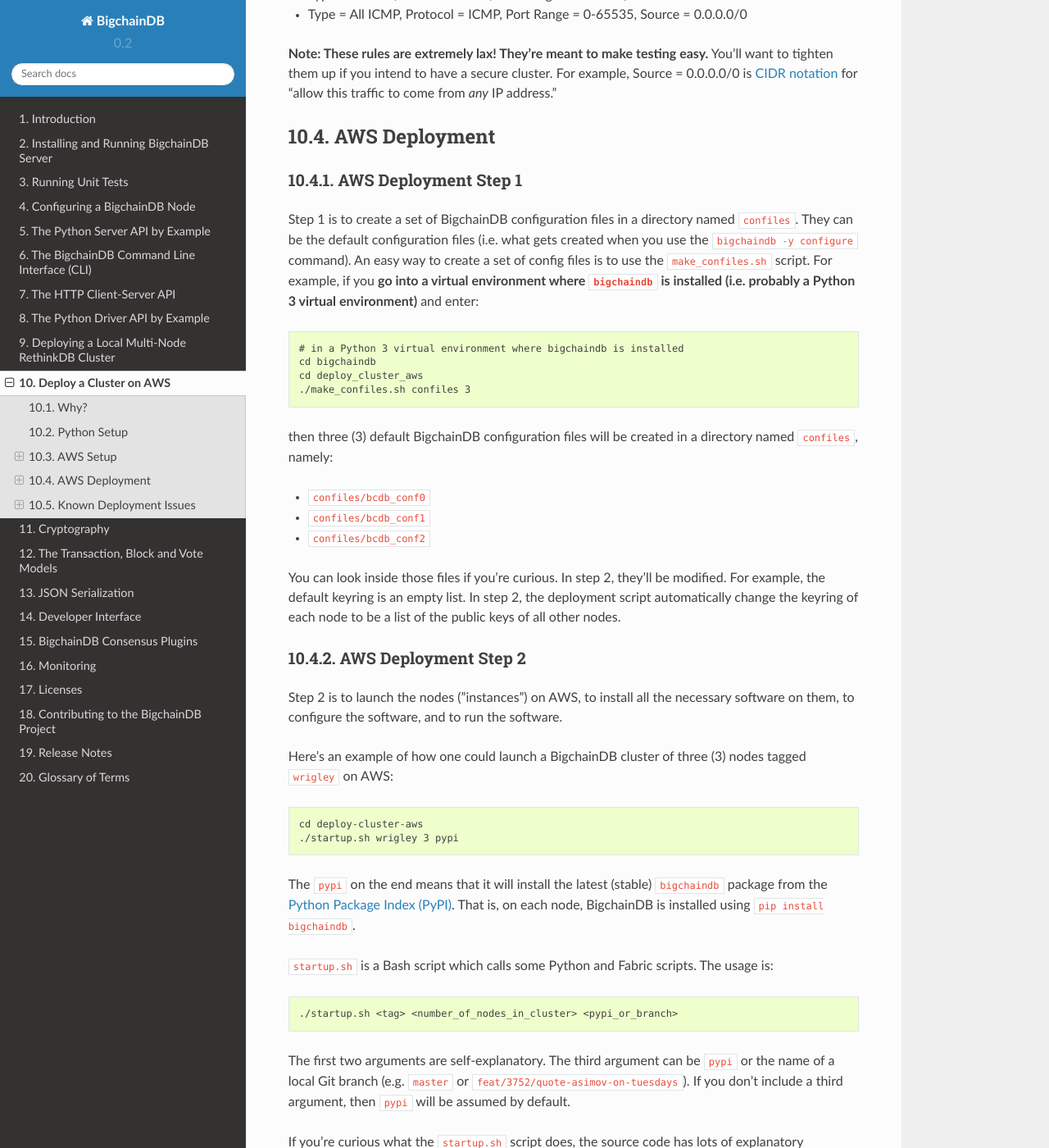
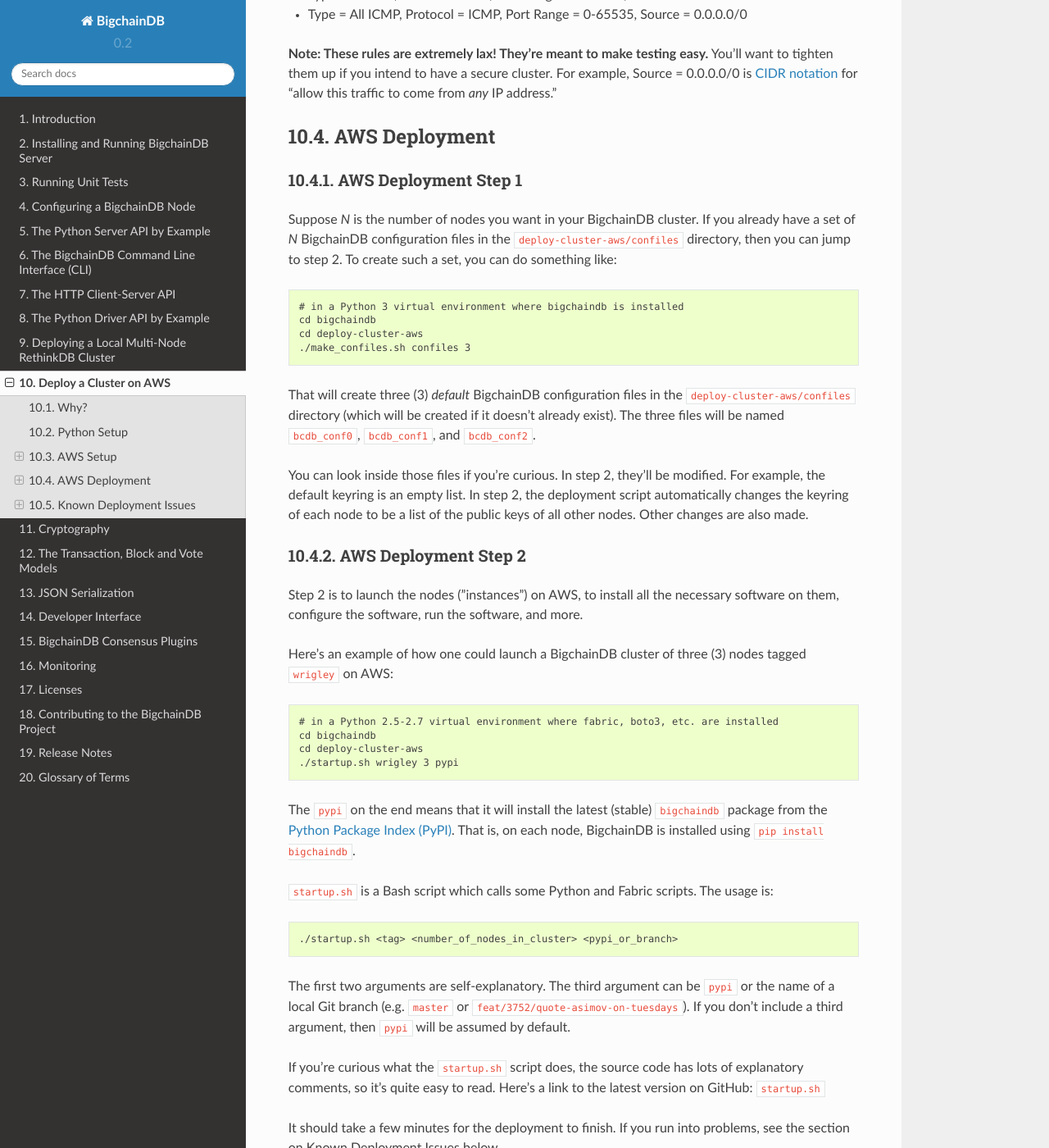
Before and after one commit to bigchaindb/bigchaindb, a Sphinx documentation site: the page built from docs/source/deploy-on-aws.md, in a window 1280 px wide and 1400 px high, scrolled down 2798 px. Shown: the whole window at 82% size. Built offline with Sphinx 7.4.7 and the Read the Docs theme 2.0.0, drawn with Linux system fonts in a browser that asks for light colours.

Commit message:
Clarified some points in the AWS deployment docs

````diff
--- a/docs/source/deploy-on-aws.md
+++ b/docs/source/deploy-on-aws.md
@@ -87,28 +87,26 @@
 
 ### AWS Deployment Step 1
 
-Step 1 is to create a set of BigchainDB configuration files in a directory named `confiles`. They can be the default configuration files (i.e. what gets created when you use the `bigchaindb -y configure` command). An easy way to create a set of config files is to use the `make_confiles.sh` script. For example, if you **go into a virtual environment where `bigchaindb` is installed (i.e. probably a Python 3 virtual environment)** and enter:
+Suppose _N_ is the number of nodes you want in your BigchainDB cluster. If you already have a set of _N_ BigchainDB configuration files in the `deploy-cluster-aws/confiles` directory, then you can jump to step 2. To create such a set, you can do something like:
 ```text
 # in a Python 3 virtual environment where bigchaindb is installed
 cd bigchaindb
-cd deploy_cluster_aws
+cd deploy-cluster-aws
 ./make_confiles.sh confiles 3
 ```
 
-then three (3) default BigchainDB configuration files will be created in a directory named `confiles`, namely:
+That will create three (3) _default_ BigchainDB configuration files in the `deploy-cluster-aws/confiles` directory (which will be created if it doesn't already exist). The three files will be named `bcdb_conf0`, `bcdb_conf1`, and `bcdb_conf2`.
 
-* `confiles/bcdb_conf0`
-* `confiles/bcdb_conf1`
-* `confiles/bcdb_conf2`
-
-You can look inside those files if you're curious. In step 2, they'll be modified. For example, the default keyring is an empty list. In step 2, the deployment script automatically change the keyring of each node to be a list of the public keys of all other nodes.
+You can look inside those files if you're curious. In step 2, they'll be modified. For example, the default keyring is an empty list. In step 2, the deployment script automatically changes the keyring of each node to be a list of the public keys of all other nodes. Other changes are also made.
 
 ### AWS Deployment Step 2
 
-Step 2 is to launch the nodes ("instances") on AWS, to install all the necessary software on them, to configure the software, and to run the software.
+Step 2 is to launch the nodes ("instances") on AWS, to install all the necessary software on them, configure the software, run the software, and more.
 
 Here's an example of how one could launch a BigchainDB cluster of three (3) nodes tagged `wrigley` on AWS:
 ```text
+# in a Python 2.5-2.7 virtual environment where fabric, boto3, etc. are installed
+cd bigchaindb
 cd deploy-cluster-aws
 ./startup.sh wrigley 3 pypi
 ```
````
